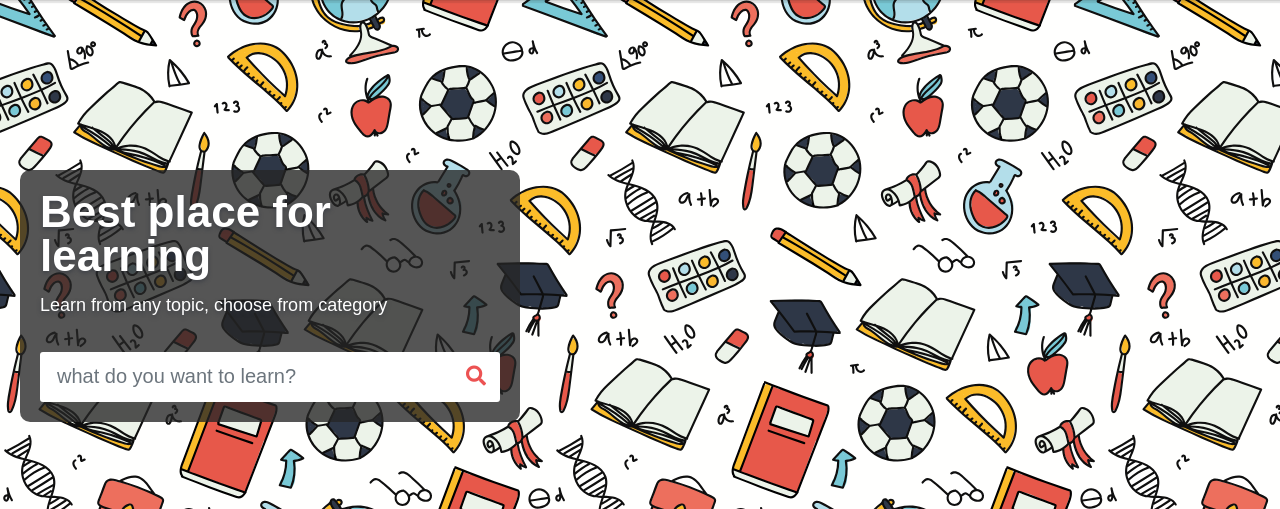
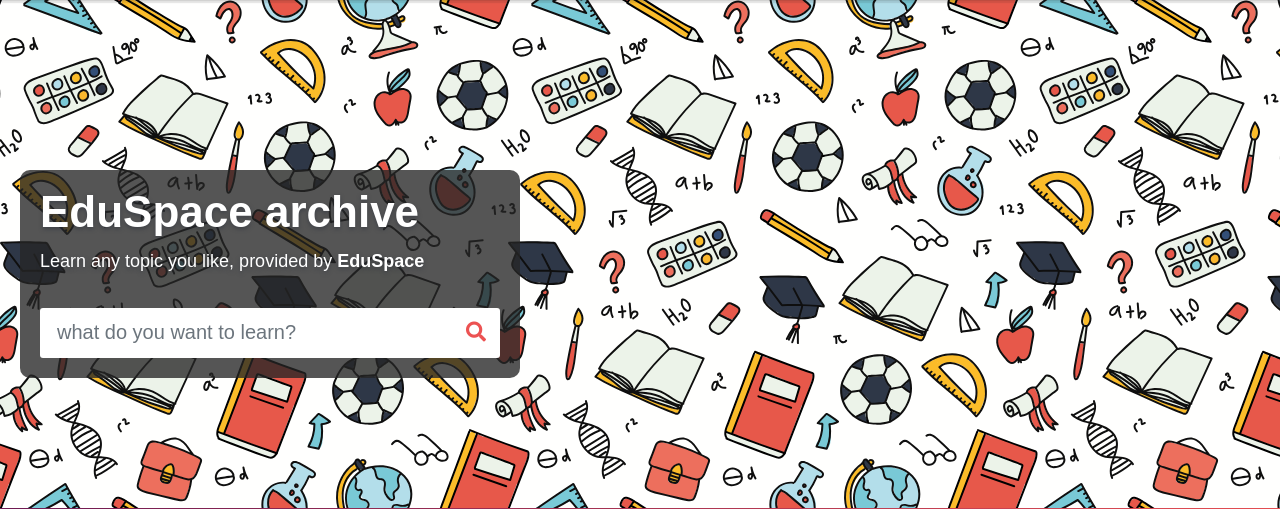
Before and after one commit to mostafa-re/eduspace, a Django app: template templates/index.html in a window 1280 px wide. Shown: the part 66-575 px from the top of the page. Run offline with Django 5.2, Linux system fonts and the light colour scheme; the template is opened without the code that fills it, so the values that code supplies are empty; some libraries are stand-ins or nearby versions; some web fonts are replaced.

Commit message:
Update index.html content

```diff
--- a/templates/index.html
+++ b/templates/index.html
@@ -10,8 +10,8 @@
             <div class="row">
                 <div class="col">
                     <div class="home-banner-wrap">
-                        <h2>Best place for learning</h2>
-                        <p>Learn from any topic, choose from category</p>
+                        <h2><strong>EduSpace</strong> archive</h2>
+                        <p>Learn any topic you like, provided by <strong>EduSpace</strong></p>
                         <form class="" action="{% url 'eduspace:search' %}" method="get">
                             <div class="input-group">
                                 <input type="text" class="form-control" name="q"
```
